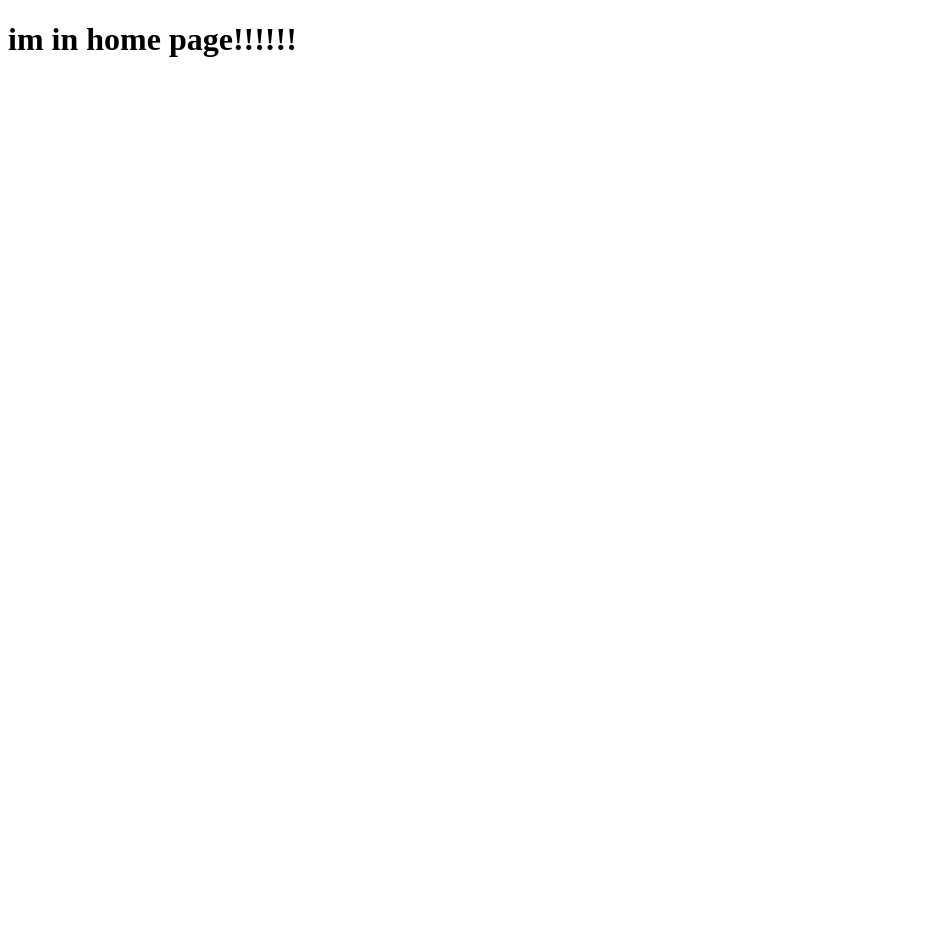
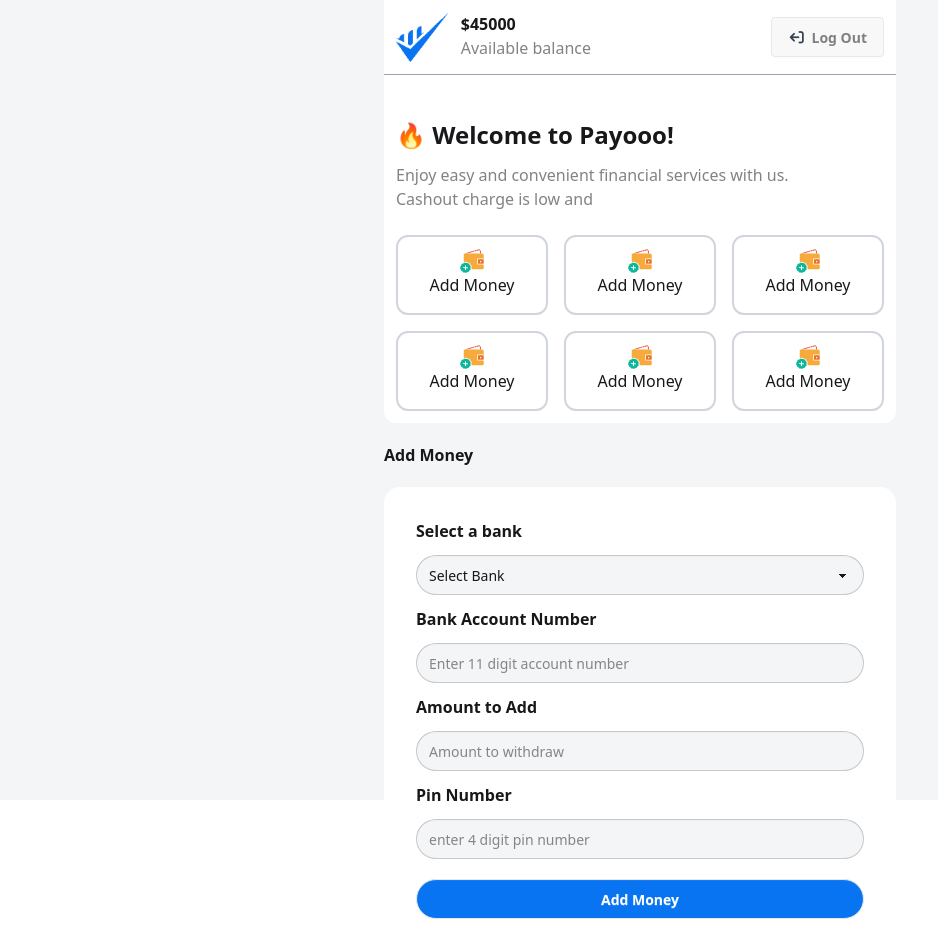
Before and after one commit to 390-akhi/online-mobile-banking-app, a plain HTML site: page home.html in a window 1280 px wide. Shown: the whole page, without its empty margins (0-938 px from the left). Before the commit the page ends 800 px from the top, so only its background shows below. Drawn offline with nearby package versions, Linux system fonts and the light colour scheme.

Commit message:
add money part commit

```diff
--- a/home.html
+++ b/home.html
@@ -4,9 +4,117 @@
     <meta charset="UTF-8">
     <meta name="viewport" content="width=device-width, initial-scale=1.0">
     <title>Home page</title>
+    <!-- daisy ul cdn -->
+    <link href="https://cdn.jsdelivr.net/npm/daisyui@5" rel="stylesheet" type="text/css" />
+
+    <!-- tailwind cdn -->
+    <script src="https://cdn.jsdelivr.net/npm/@tailwindcss/browser@4"></script>
+
+    <!-- font awesome cdn -->
+     <link rel="stylesheet" href="https://cdnjs.cloudflare.com/ajax/libs/font-awesome/7.0.1/css/all.min.css" integrity="sha512-2SwdPD6INVrV/lHTZbO2nodKhrnDdJK9/kg2XD1r9uGqPo1cUbujc+IYdlYdEErWNu69gVcYgdxlmVmzTWnetw==" crossorigin="anonymous" referrerpolicy="no-referrer" />
 </head>
-<body>
-    <h1>im in home page!!!!!!</h1>
+<body class="bg-[#f4f5f7] h-[100vh]">
+
+   <div class="max-w-lg mx-auto bg-white rounded-b-xl">
+
+    <div class="nav-bar min-h-[50px] flex justify-between items-center max-w-lg mx-auto border-b-1 border-gray-400 p-3">
+    <div class="left-part flex">
+       <img src="assets/Group.png" alt="" class="h-[50px]">
+       <div class="ml-3">
+        <h2 class="font-bold">$<span>45000</span></h2>
+        <p class="text-[#08080880]">Available balance</p>
+       </div>
+    </div>
+
+    <div>
+        <button class="btn text-[#08080880]"><i class="fa-solid fa-arrow-right-from-bracket rotate-180 text-gray-700"></i>Log Out</button>
+    </div>
+
+   </div>
+
+   <div class="welcome-part max-w-lg mx-auto mt-8 p-3">
+     <h1 class="text-2xl font-bold">🔥 Welcome to Payooo!</h1>
+     <p class="text-[#08080880] mt-3">Enjoy easy and convenient financial services with us. <br> Cashout charge is low and </p>
+   </div>
+
+   <div class="card-part min-h-[200px] grid grid-cols-3 max-w-lg mx-auto gap-4 p-3">
+    <div class="each-card border-2 border-gray-300 text-center p-3 rounded-xl">
+        <img src="assets/wallet1.png" alt="" class="mx-auto">
+        <h2>Add Money</h2>
+    </div>
+
+    <div class="each-card border-2 border-gray-300 text-center p-3 rounded-xl">
+        <img src="assets/wallet1.png" alt="" class="mx-auto">
+        <h2>Add Money</h2>
+    </div>
+
+    <div class="each-card border-2 border-gray-300 text-center p-3 rounded-xl">
+        <img src="assets/wallet1.png" alt="" class="mx-auto">
+        <h2>Add Money</h2>
+    </div>
+
+    <div class="each-card border-2 border-gray-300 text-center p-3 rounded-xl">
+        <img src="assets/wallet1.png" alt="" class="mx-auto">
+        <h2>Add Money</h2>
+    </div>
+
+    <div class="each-card border-2 border-gray-300 text-center p-3 rounded-xl">
+        <img src="assets/wallet1.png" alt="" class="mx-auto">
+        <h2>Add Money</h2>
+    </div>
+
+    <div class="each-card border-2 border-gray-300 text-center p-3 rounded-xl">
+        <img src="assets/wallet1.png" alt="" class="mx-auto">
+        <h2>Add Money</h2>
+    </div>
+
+
+   </div>
+
+</div>
+
+<div class="all-form-section max-w-lg mx-auto">
+    <!-- add money -->
+     <div>
+        <h1 class="my-5 font-bold">Add Money</h1>
+        <form action="" class="bg-white rounded-2xl p-8">
+            <div class="mb-3">
+                <h1 class="font-semibold">Select a bank</h1>
+                <select class="select bg-[#f4f5f7] mt-3 rounded-3xl w-full">
+                   <option>Select Bank</option>
+                    <option>AB Bank</option>
+                        <option>IFIC Bank</option>
+                           <option>Dutch Bangla Bank</option>
+                   </select>
+            </div>
+            <div>
+                <label class="font-semibold" for="">Bank Account Number</label>
+            <br>
+            <input type="text" placeholder="Enter 11 digit account number" class="input bg-[#f4f5f7] mt-3 rounded-3xl w-full"/>
+            </div>
+            <div class="mt-3">
+                <label class="font-semibold" for="">Amount to Add</label>
+            <br>
+            <input type="text" placeholder="Amount to withdraw" class="input bg-[#f4f5f7] mt-3 rounded-3xl w-full"/>
+            </div>
+            <div class="mt-3">
+                 <label class="font-semibold" for="">Pin Number</label>
+            <br>
+            <input type="text" placeholder="enter 4 digit pin number" class="input bg-[#f4f5f7] mt-3 rounded-3xl w-full"/>
+            </div>
+
+            <button class="btn bg-[#0874F2] mt-5 w-full rounded-3xl text-white">Add Money</button>
+        </form>
+     </div>
+
+   </div>
+
+
+
+
+
+
+
 
 </body>
 </html>
```
